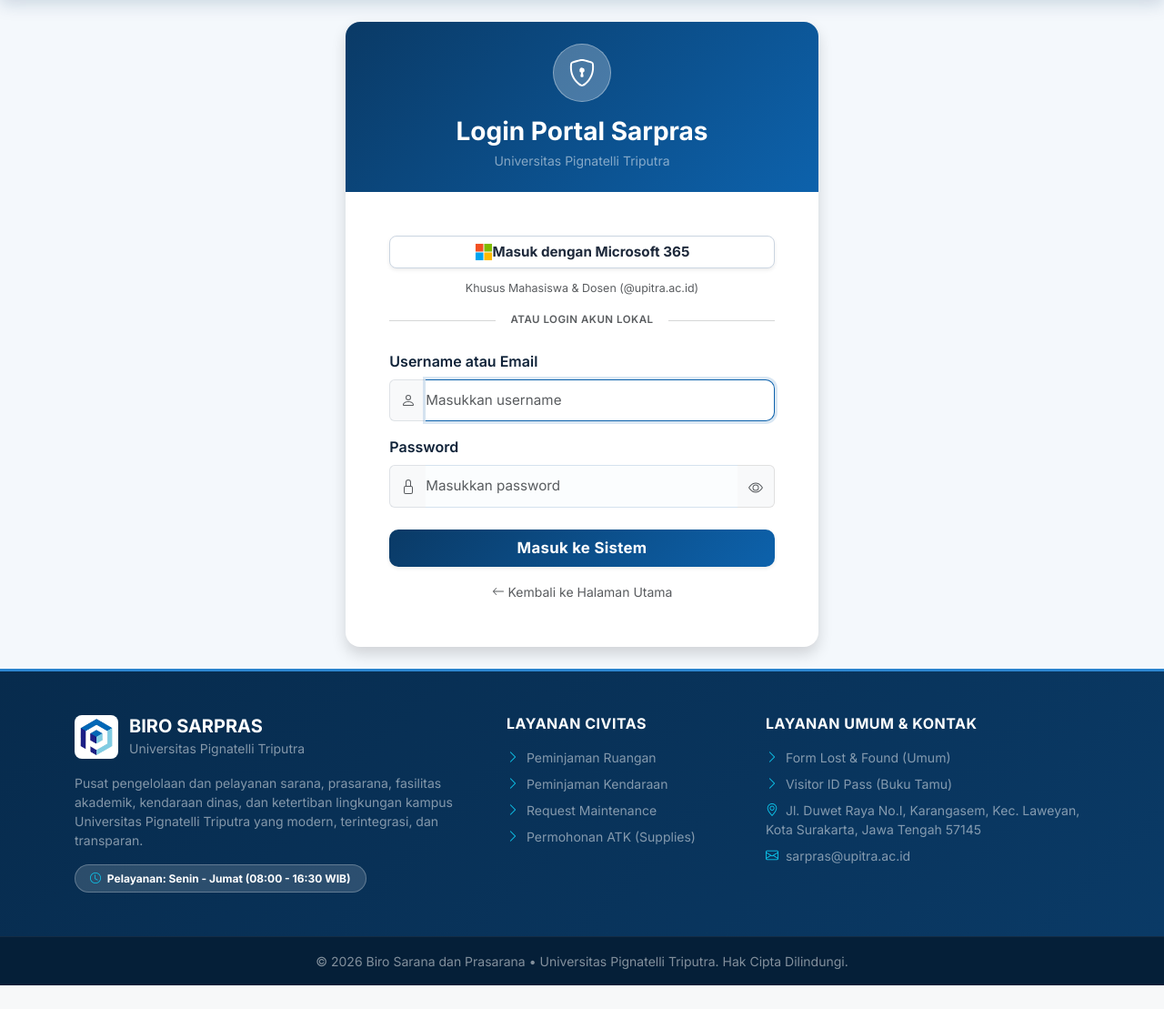
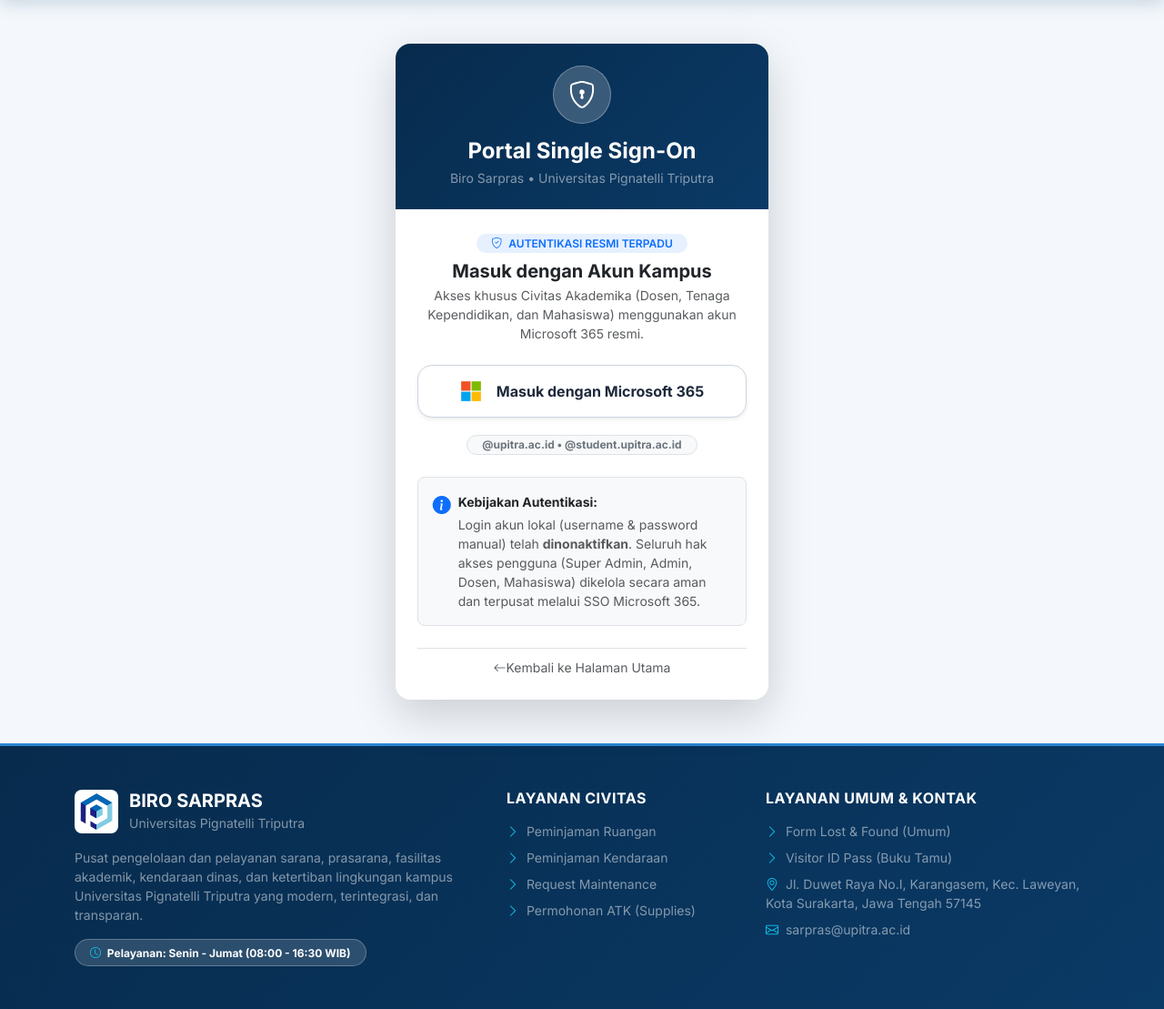
Before and after one commit to cangpol/SI-Sarpras, a CodeIgniter 4 app: the page made by app/Views/auth/login.php in a window 1280 px wide. Shown: the part 63-1172 px from the top of the page at 91% size. Before the commit the page ends 1146 px from the top, so only its background shows below. Run offline with PHP 8.4 and a stand-in for CodeIgniter, Linux system fonts and the light colour scheme; the template is opened without the code that fills it, so the values that code supplies are empty; some libraries are stand-ins or nearby versions.

Commit message:
feat: matikan total login akun lokal dan beralih ke sign-in only SSO Microsoft 365 dengan hierarki level akses terpadu

```diff
--- a/app/Views/admin/dashboard.php
+++ b/app/Views/admin/dashboard.php
@@ -3787,8 +3787,8 @@ body.modal-open .table-responsive-scroll {
                         </div>
                     </div>
                     <div class="mb-3">
-                        <label class="form-label fw-semibold">Password</label>
-                        <input type="password" name="password" class="form-control" placeholder="Password akun" required>
+                        <label class="form-label fw-semibold">Password <small class="text-muted fw-normal">(Opsional - Pengguna Login via SSO Microsoft 365)</small></label>
+                        <input type="password" name="password" class="form-control" placeholder="Kosongkan jika akun login menggunakan Microsoft SSO">
                     </div>
                 </div>
                 <div class="modal-footer border-0 pt-0">
--- a/app/Views/auth/login.php
+++ b/app/Views/auth/login.php
@@ -1,113 +1,81 @@
 <?= $this->extend('layout/main') ?>
 <?= $this->section('content') ?>
 
-<div class="row justify-content-center py-4">
-    <div class="col-md-7 col-lg-5">
-        <div class="card shadow border-0 rounded-4 overflow-hidden">
+<div class="row justify-content-center py-5">
+    <div class="col-md-7 col-lg-5 col-xl-4">
+        <div class="card shadow-lg border-0 rounded-4 overflow-hidden">
             <!-- Header Card -->
-            <div class="p-4 text-center text-white" style="background: linear-gradient(135deg, var(--primary-blue), var(--secondary-blue));">
-                <div class="d-inline-flex align-items-center justify-content-center rounded-circle p-3 mb-3" style="width: 64px; height: 64px; background: rgba(255, 255, 255, 0.25); border: 1px solid rgba(255, 255, 255, 0.35);">
+            <div class="p-4 text-center text-white" style="background: linear-gradient(135deg, #072B4D 0%, #0A3A66 100%);">
+                <div class="d-inline-flex align-items-center justify-content-center rounded-circle p-3 mb-3" style="width: 64px; height: 64px; background: rgba(255, 255, 255, 0.2); border: 1px solid rgba(255, 255, 255, 0.3);">
                     <svg xmlns="http://www.w3.org/2000/svg" width="32" height="32" fill="currentColor" class="bi bi-shield-lock text-white" viewBox="0 0 16 16">
                         <path d="M5.338 1.59a61 61 0 0 0-2.837.856.48.48 0 0 0-.328.39c-.554 4.157.726 7.19 2.253 9.188a10.7 10.7 0 0 0 2.287 2.233c.346.244.652.42.893.533q.18.085.293.118a1 1 0 0 0 .101.025 1 1 0 0 0 .1-.025q.114-.034.294-.118c.24-.113.546-.29.893-.533a10.7 10.7 0 0 0 2.287-2.233c1.527-1.997 2.807-5.031 2.253-9.188a.48.48 0 0 0-.328-.39c-.651-.213-1.75-.56-2.837-.855C9.552 1.29 8.531 1.067 8 1.067c-.53 0-1.552.223-2.662.524zM5.072.56C6.157.265 7.31 0 8 0s1.843.265 2.928.56c1.11.3 2.229.655 2.887.87a1.54 1.54 0 0 1 1.044 1.262c.596 4.477-.787 7.795-2.465 9.99a11.8 11.8 0 0 1-2.517 2.453 7 7 0 0 1-1.048.625c-.28.132-.581.24-.829.24s-.548-.108-.829-.24a7 7 0 0 1-1.048-.625 11.8 11.8 0 0 1-2.517-2.453C1.928 10.487.545 7.169 1.141 2.692A1.54 1.54 0 0 1 2.185 1.43 63 63 0 0 1 5.072.56"/>
                         <path d="M9.5 6.5a1.5 1.5 0 0 1-1 1.415l.385 1.99a.5.5 0 0 1-.491.595h-.788a.5.5 0 0 1-.49-.595l.384-1.99A1.5 1.5 0 1 1 9.5 6.5"/>
                     </svg>
                 </div>
-                <h3 class="fw-bold mb-1">Login Portal Sarpras</h3>
-                <p class="mb-0 text-white-50 small">Universitas Pignatelli Triputra</p>
+                <h4 class="fw-bold mb-1 text-white">Portal Single Sign-On</h4>
+                <p class="mb-0 text-white-50 small">Biro Sarpras &bull; Universitas Pignatelli Triputra</p>
             </div>
 
-            <!-- Form Body -->
-            <div class="card-body p-4 p-md-5">
+            <!-- Body -->
+            <div class="card-body p-4 p-md-4">
                 <?php if (session()->getFlashdata('error')): ?>
-                    <div class="alert alert-danger d-flex align-items-center mb-4 border-0 shadow-sm" role="alert" style="border-radius: 10px;">
-                        <svg xmlns="http://www.w3.org/2000/svg" width="18" height="18" fill="currentColor" class="bi bi-exclamation-triangle-fill me-2 flex-shrink-0" viewBox="0 0 16 16">
-                            <path d="M8.982 1.566a1.13 1.13 0 0 0-1.96 0L.165 13.233c-.457.778.091 1.767.98 1.767h13.713c.889 0 1.438-.99.98-1.767zM8 5c.535 0 .954.462.9.995l-.35 3.507a.552.552 0 0 1-1.1 0L7.1 5.995A.905.905 0 0 1 8 5m.002 6a1 1 0 1 1 0 2 1 1 0 0 1 0-2"/>
-                        </svg>
-                        <div><?= session()->getFlashdata('error') ?></div>
+                    <div class="alert alert-danger d-flex align-items-center mb-4 border-0 shadow-sm" role="alert" style="border-radius: 12px;">
+                        <i class="bi bi-exclamation-triangle-fill fs-5 me-2.5 flex-shrink-0"></i>
+                        <div class="small"><?= session()->getFlashdata('error') ?></div>
                     </div>
                 <?php endif; ?>
 
                 <?php if (session()->getFlashdata('message')): ?>
-                    <div class="alert alert-success d-flex align-items-center mb-4 border-0 shadow-sm" role="alert" style="border-radius: 10px;">
-                        <svg xmlns="http://www.w3.org/2000/svg" width="18" height="18" fill="currentColor" class="bi bi-check-circle-fill me-2 flex-shrink-0" viewBox="0 0 16 16">
-                            <path d="M16 8A8 8 0 1 1 0 8a8 8 0 0 1 16 0m-3.97-3.03a.75.75 0 0 0-1.08.022L7.477 9.417 5.384 7.323a.75.75 0 0 0-1.06 1.06L6.97 11.03a.75.75 0 0 0 1.079-.02l3.992-4.99a.75.75 0 0 0-.01-1.05z"/>
-                        </svg>
-                        <div><?= session()->getFlashdata('message') ?></div>
+                    <div class="alert alert-success d-flex align-items-center mb-4 border-0 shadow-sm" role="alert" style="border-radius: 12px;">
+                        <i class="bi bi-check-circle-fill fs-5 me-2.5 flex-shrink-0"></i>
+                        <div class="small"><?= session()->getFlashdata('message') ?></div>
                     </div>
                 <?php endif; ?>
 
-                <!-- Tombol Single Sign-On (SSO) Microsoft 365 Resmi -->
-                <?php $msConfig = config('Microsoft'); ?>
-                <?php if ($msConfig && $msConfig->enabled): ?>
-                    <a href="/auth/microsoft" class="btn btn-outline-dark w-100 py-2.5 mb-2 fw-bold d-flex align-items-center justify-content-center gap-2.5 rounded-3 shadow-sm btn-ms-login">
-                        <svg width="20" height="20" viewBox="0 0 21 21" class="flex-shrink-0">
+                <div class="text-center mb-4">
+                    <span class="badge bg-primary bg-opacity-10 text-primary rounded-pill px-3 py-1.5 fw-semibold small mb-2 d-inline-block">
+                        <i class="bi bi-shield-check me-1"></i> AUTENTIKASI RESMI TERPADU
+                    </span>
+                    <h5 class="fw-bold text-dark mb-1">Masuk dengan Akun Kampus</h5>
+                    <p class="text-muted small mb-0">
+                        Akses khusus Civitas Akademika (Dosen, Tenaga Kependidikan, dan Mahasiswa) menggunakan akun Microsoft 365 resmi.
+                    </p>
+                </div>
+
+                <!-- Tombol Single Sign-On (SSO) Microsoft 365 Resmi (SATU-SATUNYA METODE LOGIN) -->
+                <a href="/auth/microsoft" class="btn btn-outline-dark w-100 py-3 mb-3 fw-bold d-flex align-items-center justify-content-center gap-3 rounded-4 shadow-sm btn-ms-login">
+                    <svg width="24" height="24" viewBox="0 0 21 21" class="flex-shrink-0">
                         <rect x="1" y="1" width="9" height="9" fill="#f25022"/>
                         <rect x="11" y="1" width="9" height="9" fill="#7fba00"/>
                         <rect x="1" y="11" width="9" height="9" fill="#00a4ef"/>
                         <rect x="11" y="11" width="9" height="9" fill="#ffb900"/>
                     </svg>
-                        <span>Masuk dengan Microsoft 365</span>
+                    <span class="fs-6">Masuk dengan Microsoft 365</span>
                 </a>
-                    <div class="text-center mb-3">
-                        <small class="text-muted" style="font-size: 0.78rem;">Khusus Mahasiswa &amp; Dosen (@upitra.ac.id)</small>
+
+                <div class="text-center mb-4">
+                    <span class="badge bg-light text-secondary border rounded-pill px-3 py-1 small">
+                        @upitra.ac.id &bull; @student.upitra.ac.id
+                    </span>
                 </div>
 
-                    <!-- Pembatas Elegan -->
-                    <div class="d-flex align-items-center mb-4">
-                        <hr class="flex-grow-1 text-muted opacity-25 m-0">
-                        <span class="px-3 small text-muted text-uppercase fw-semibold" style="font-size: 0.72rem; letter-spacing: 0.5px;">atau login akun lokal</span>
-                        <hr class="flex-grow-1 text-muted opacity-25 m-0">
+                <!-- Informasi Kebijakan Keamanan SSO Only -->
+                <div class="p-3 rounded-3 bg-light border text-muted small mb-4">
+                    <div class="d-flex gap-2">
+                        <i class="bi bi-info-circle-fill text-primary fs-5 flex-shrink-0"></i>
+                        <div>
+                            <strong class="d-block text-dark mb-1">Kebijakan Autentikasi:</strong>
+                            Login akun lokal (username &amp; password manual) telah <strong>dinonaktifkan</strong>. Seluruh hak akses pengguna (Super Admin, Admin, Dosen, Mahasiswa) dikelola secara aman dan terpusat melalui SSO Microsoft 365.
                         </div>
-                <?php endif; ?>
-
-                <form method="post" action="/login">
-                    <?= csrf_field() ?>
-
-                    <div class="mb-3">
-                        <label for="username" class="form-label fw-semibold">Username atau Email</label>
-                        <div class="input-group">
-                            <span class="input-group-text bg-light border-end-0 text-muted">
-                                <svg xmlns="http://www.w3.org/2000/svg" width="16" height="16" fill="currentColor" class="bi bi-person" viewBox="0 0 16 16">
-                                    <path d="M8 8a3 3 0 1 0 0-6 3 3 0 0 0 0 6m2-3a2 2 0 1 1-4 0 2 2 0 0 1 4 0m4 8c0 1-1 1-1 1H3s-1 0-1-1 1-4 6-4 6 3 6 4m-1-.004c-.001-.246-.154-.986-.832-1.664C11.516 10.68 10.289 10 8 10s-3.516.68-4.168 1.332c-.678.678-.83 1.418-.832 1.664z"/>
-                                </svg>
-                            </span>
-                            <input type="text" class="form-control border-start-0 ps-0" id="username" name="username" value="<?= old('username') ?>" placeholder="Masukkan username" required autofocus>
                     </div>
                 </div>
 
-                    <div class="mb-4">
-                        <label for="password" class="form-label fw-semibold">Password</label>
-                        <div class="input-group">
-                            <span class="input-group-text bg-light border-end-0 text-muted">
-                                <svg xmlns="http://www.w3.org/2000/svg" width="16" height="16" fill="currentColor" class="bi bi-lock" viewBox="0 0 16 16">
-                                    <path d="M8 1a2 2 0 0 1 2 2v4H6V3a2 2 0 0 1 2-2m3 6V3a3 3 0 0 0-6 0v4a2 2 0 0 0-2 2v5a2 2 0 0 0 2 2h6a2 2 0 0 0 2-2V9a2 2 0 0 0-2-2M5 8h6a1 1 0 0 1 1 1v5a1 1 0 0 1-1 1H5a1 1 0 0 1-1-1V9a1 1 0 0 1 1-1"/>
-                                </svg>
-                            </span>
-                            <input type="password" class="form-control border-start-0 border-end-0 ps-0" id="password" name="password" placeholder="Masukkan password" required>
-                            <button class="btn btn-outline-secondary border-start-0 bg-light text-muted" type="button" id="togglePasswordBtn" style="border-color: #e0e0e0;">
-                                <svg xmlns="http://www.w3.org/2000/svg" width="16" height="16" fill="currentColor" class="bi bi-eye" id="toggleEyeIcon" viewBox="0 0 16 16">
-                                    <path d="M16 8s-3-5.5-8-5.5S0 8 0 8s3 5.5 8 5.5S16 8 16 8M1.173 8a13 13 0 0 1 1.66-2.043C4.12 4.668 5.88 3.5 8 3.5s3.879 1.168 5.168 2.457A13 13 0 0 1 14.828 8q-.086.13-.195.288c-.335.48-.83 1.12-1.465 1.755C11.879 11.332 10.119 12.5 8 12.5s-3.879-1.168-5.168-2.457A13 13 0 0 1 1.172 8z"/>
-                                    <path d="M8 5.5a2.5 2.5 0 1 0 0 5 2.5 2.5 0 0 0 0-5M4.5 8a3.5 3.5 0 1 1 7 0 3.5 3.5 0 0 1-7 0"/>
-                                </svg>
-                            </button>
-                        </div>
-                    </div>
-
-                    <div class="d-grid mb-3">
-                        <button type="submit" class="btn btn-primary py-2 fw-bold shadow-sm" style="font-size: 1.05rem; letter-spacing: 0.3px;">
-                            Masuk ke Sistem
-                        </button>
-                    </div>
-
-                    <div class="text-center mt-3">
-                        <a href="/" class="text-decoration-none text-muted small d-inline-flex align-items-center">
-                            <svg xmlns="http://www.w3.org/2000/svg" width="14" height="14" fill="currentColor" class="bi bi-arrow-left me-1" viewBox="0 0 16 16">
-                                <path fill-rule="evenodd" d="M15 8a.5.5 0 0 0-.5-.5H2.707l3.147-3.146a.5.5 0 1 0-.708-.708l-4 4a.5.5 0 0 0 0 .708l4 4a.5.5 0 0 0 .708-.708L2.707 8.5H14.5A.5.5 0 0 0 15 8"/>
-                            </svg>
-                            Kembali ke Halaman Utama
+                <div class="text-center pt-2 border-top">
+                    <a href="/" class="text-decoration-none text-muted small d-inline-flex align-items-center gap-1.5 hover-primary">
+                        <i class="bi bi-arrow-left"></i>
+                        <span>Kembali ke Halaman Utama</span>
                     </a>
                 </div>
-                </form>
             </div>
         </div>
     </div>
@@ -118,30 +86,19 @@
     background-color: #ffffff;
     border: 1.5px solid #cbd5e1 !important;
     color: #1e293b;
-    font-size: 0.95rem;
+    font-size: 0.98rem;
     transition: all 0.2s ease;
 }
 .btn-ms-login:hover {
     background-color: #f8fafc;
-    border-color: #94a3b8 !important;
-    color: #0f172a;
-    transform: translateY(-1px);
-    box-shadow: 0 4px 12px rgba(0, 0, 0, 0.08) !important;
+    border-color: #0A3A66 !important;
+    color: #0A3A66;
+    transform: translateY(-2px);
+    box-shadow: 0 6px 16px rgba(10, 58, 102, 0.12) !important;
+}
+.hover-primary:hover {
+    color: var(--primary-blue) !important;
 }
 </style>
 
-<script>
-document.addEventListener('DOMContentLoaded', function() {
-    const toggleBtn = document.getElementById('togglePasswordBtn');
-    const passwordInput = document.getElementById('password');
-
-    if (toggleBtn && passwordInput) {
-        toggleBtn.addEventListener('click', function() {
-            const isPassword = passwordInput.getAttribute('type') === 'password';
-            passwordInput.setAttribute('type', isPassword ? 'text' : 'password');
-        });
-    }
-});
-</script>
-
 <?= $this->endSection() ?>
```
Also changed, not shown: app/Config/Microsoft.php (+14 -0 lines), app/Controllers/Auth.php (+68 -143 lines), 1 other file. Lines whose indentation alone changed are shown as unchanged.
